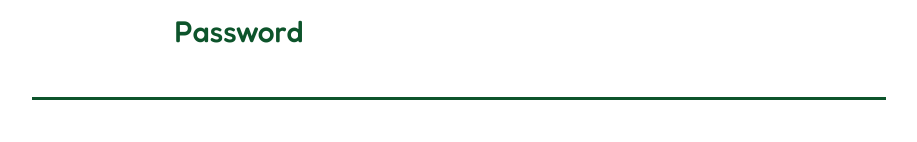
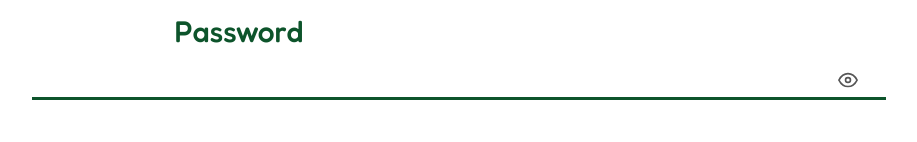
Before and after one commit to Ebaaaal/DonaTico, a React (Vite) app: page /Login in a window 1280 px wide. Shown: the part 399-541 px from the top of the page, without its empty margins (181-1098 px from the left). Built offline with nearby package versions, Linux system fonts and the light colour scheme; a web font is replaced by a local one.

Commit message:
BOTON EDITADO PARA LA VERIFICACION DE IMAGENES

```diff
--- a/index.html
+++ b/index.html
@@ -16,6 +16,7 @@
 <body>
   <div id="root" ></div>
   <script type="module" src="/src/main.tsx"></script>
+
 </body>
 
 </html>
--- a/src/components/Button.tsx
+++ b/src/components/Button.tsx
@@ -5,13 +5,18 @@ interface ButtonProps {
   style: string;
   link?: string; // que sea opcional
   onClick?: (e: React.MouseEvent<HTMLAnchorElement>) => void;
+  img?: string
 }
 
 export default function Button(props: ButtonProps) {
 
     return (
       <Link to={props.link} className={props.style} onClick={props.onClick}>
-        <button className="cursor-pointer" >{props.text}</button>
+
+        <button className="cursor-pointer"> {props.text}
+          {props.img ? <img className="w-5 h-5" src={props.img} alt={props.text} /> : ''}
+        </button>
+
       </Link>
     )
 
--- a/src/components/pages/Login.tsx
+++ b/src/components/pages/Login.tsx
@@ -13,7 +13,7 @@ interface LoginProps {
 
 
 export default function Login(props: LoginProps) {
-    const showPassword = props.buttonPasswordReveal?.props.showPassword === false;
+    const showPassword = props.buttonPasswordReveal?.props.showPassword;
 
     return (
         <section>
@@ -26,7 +26,7 @@ export default function Login(props: LoginProps) {
 
                     <label className="font-semibold relative left-1/6 min-md:font-medium">{props.password}</label>
                     <div className='relative '>
-                        <input type={showPassword ? "text" : "password"} className=" border-b-3 duration-400 hover:scale-110 outline-none mb-8 pl-12 w-full" />
+                        <input type={showPassword ? "password" : "text"} className=" border-b-3 duration-400 hover:scale-110 outline-none mb-8 pl-12 w-full" />
                         {props.buttonPasswordReveal ? props.buttonPasswordReveal : ''}
                     </div>
 
--- a/src/components/pages/Register.tsx
+++ b/src/components/pages/Register.tsx
@@ -33,7 +33,7 @@ export default function Register(props: RegisterProps) {
     }
 
     return (
-        <section className='flex flex-col justify-center items-center min-h-dvh gap-6'>
+        <section className='flex flex-col justify-center items-center min-h-dvh gap-6 min-md:my-25'>
             <div className="flex flex-col items-center w-3/4 text-green-900 gap-2 font-fredoka ">
                 <h1 className="text-4xl font-bold min-md:text-6xl mb-15">{props.title}</h1>
 
--- a/src/routes/Login.tsx
+++ b/src/routes/Login.tsx
@@ -10,12 +10,14 @@ export const Route = createFileRoute('/Login')({
 
 
 function ButtonPasswordReveal({ showPassword, setShowPassword }: any) {
-
   const img = showPassword ? 'ojoabierto.svg' : 'ojociego.svg';
+  console.log(img)
+  console.log(showPassword)
   return (
     <Button text=''
-      style={`absolute right-6 bottom-2/3 bg-[url('${img}')] bg-no-repeat hover:scale-120 duration-200 bg-center w-6 h-6`} //uso de windsurf para obtener una idea pero se modifico hasta dejarlo asi de una forma mas simplificada
-      onClick={() => { setShowPassword(!showPassword) }} />
+      style={`absolute right-6 bottom-2/3  bg-no-repeat hover:scale-120 duration-200 bg-center w-6 h-6 `} //uso de windsurf para obtener una idea pero se modifico hasta dejarlo asi de una forma mas simplificada
+      onClick={() => { setShowPassword(!showPassword) }}
+      img={`${img}`}/>
   )
 }
 
@@ -37,7 +39,7 @@ function RouteComponent() {
       password='Password'
       text='Don`t have an account?'
       link='Sign up'
-      buttonPasswordReveal={ <ButtonPasswordReveal showPassword={showPassword} setShowPassword={setShowPassword} />} //windsurf ayudo a hacerlo
+      buttonPasswordReveal={<ButtonPasswordReveal showPassword={showPassword} setShowPassword={setShowPassword} />} //windsurf ayudo a hacerlo
       buttonLogin={buttonLogin}
     ></Login >
   )
--- a/src/routes/Register.tsx
+++ b/src/routes/Register.tsx
@@ -16,8 +16,10 @@ function ButtonPasswordReveal({ showPassword, setShowPassword }: any) {
 
   return (
     <Button text=''
-      style={`absolute right-6 bottom-2/3 min-md:bottom-4/5 bg-[url('${img}')] bg-no-repeat hover:scale-120 duration-200 bg-center w-6 h-6`} //uso de windsurf para obtener una idea pero se modifico hasta dejarlo asi de una forma mas simplificada
-      onClick={() => { setShowPassword(!showPassword) }} />
+      style={`absolute right-6 bottom-2/3 min-md:bottom-4/5 hover:scale-120 duration-200 bg-center w-6 h-6`} //uso de windsurf para obtener una idea pero se modifico hasta dejarlo asi de una forma mas simplificada
+      onClick={() => { setShowPassword(!showPassword) }}
+      img={`${img}`}/>
+
   )
 }
 
```
Also changed, not shown: src/index.css (line endings or trailing spaces).
